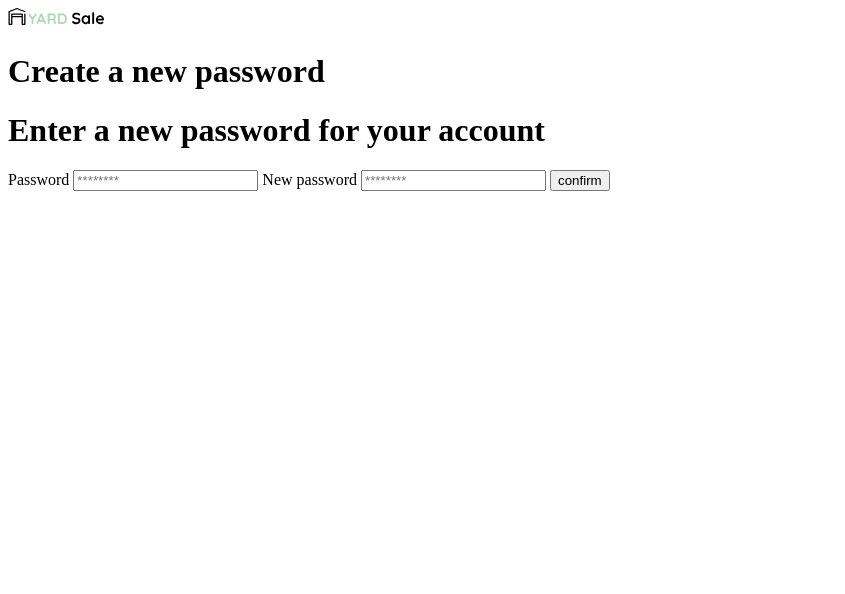
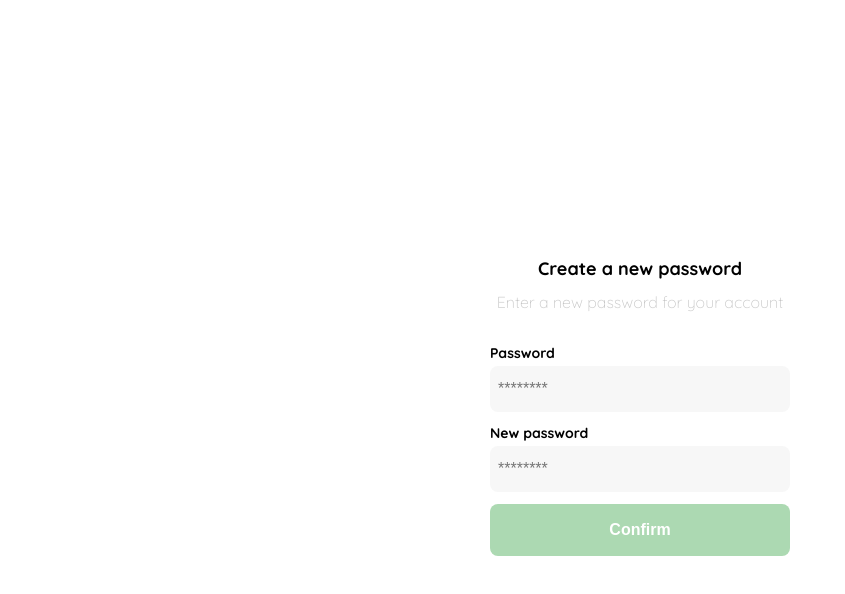
Before and after one commit to ginogiorgi/frontendDeveloper1, a plain HTML site: page clase1.html in a window 1280 px wide. Shown: the whole page, without its empty margins (0-845 px from the left). Drawn offline with Linux system fonts and the light colour scheme.

Commit message:
Clase 6 Curso Práctico de Frontend Developer

```diff
--- a/clase1.html
+++ b/clase1.html
@@ -4,7 +4,90 @@
     <meta charset="UTF-8">
     <meta http-equiv="X-UA-Compatible" content="IE=edge">
     <meta name="viewport" content="width=device-width, initial-scale=1.0">
+    <link rel="preconnect" href="https://fonts.googleapis.com">
+    <link rel="preconnect" href="https://fonts.gstatic.com" crossorigin>
+    <link href="https://fonts.googleapis.com/css2?family=Quicksand:wght@300;500;700&display=swap" rel="stylesheet">
     <title>Document</title>
+    <style>
+        :root {
+            --very-light-pink: #C7C7C7;
+            --text-input-field: #F7F7F7;
+            --hospital-green: #ACD9B2;
+            --white: #FFFFFF;
+            --black: #000000;
+            --sm: 14px;
+            --md: 16px;
+            --lg: 18px;
+        }
+        body {
+            margin: 0px;
+            font-family: 'Quicksand', sans-serif;
+        }
+        .login {
+            width: 100%;
+            height: 100vh;
+            display: grid;
+            place-items: center;
+        }
+        .formContainer {
+            display: grid;
+            grid-template-rows: auto 1fr auto;
+            width: 300px;
+        }
+        .logo {
+            width: 150px;
+            margin-bottom: 48px;
+            justify-self: center;
+            display: none;
+        }
+        .title {
+            font-size: var(--lg);
+            margin-bottom: 12px;
+            text-align: center;
+        }
+        .subtitle {
+            font-size: var(--md);
+            color: var(--very-light-pink);
+            font-weight: 300;
+            margin-top: 0px;
+            margin-bottom: 32px;
+            text-align: center;
+        }
+        .form {
+            display: flex;
+            flex-direction: column;
+        }
+        .label {
+            font-size: var(--sm);
+            font-weight: 700;
+            margin-bottom: 4px;
+        }
+        .input {
+            background-color: var(--text-input-field);
+            border: none;
+            border-radius: 8px;
+            height: 30px;
+            font-size: var(--md);
+            padding: 8px;
+            margin-bottom: 12px;
+        }
+        .primarybutton {
+            background-color: var(--hospital-green);
+            border-radius: 8px;
+            border: none;
+            color: var(--white);
+            width: 100%;
+            cursor: pointer;
+            font-size: var(--md);
+            font-weight: 700;
+            height: 52px;
+        }
+        @media (max-width: 640px) {
+            .logo {
+                display: block;
+            }
+        }
+    </style>
 </head>
 <body>
     <div class="login">
@@ -21,7 +104,7 @@
                 <label for="newPassword" class="label">New password</label>
                 <input type="text" type="password" id="newPassword" placeholder="********" class="input inputPassword">
 
-                <input type="submit" value="confirm" class="primarybutton loginButton">
+                <input type="submit" value="Confirm" class="primarybutton loginButton">
             </form>
         </div>
     </div>
```
